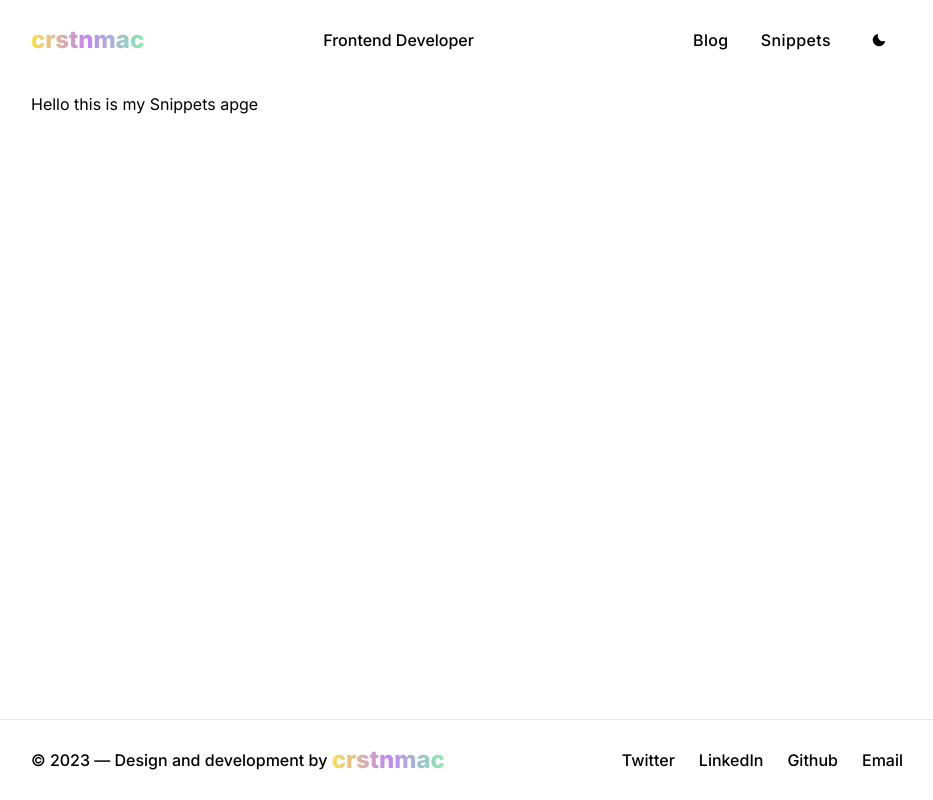
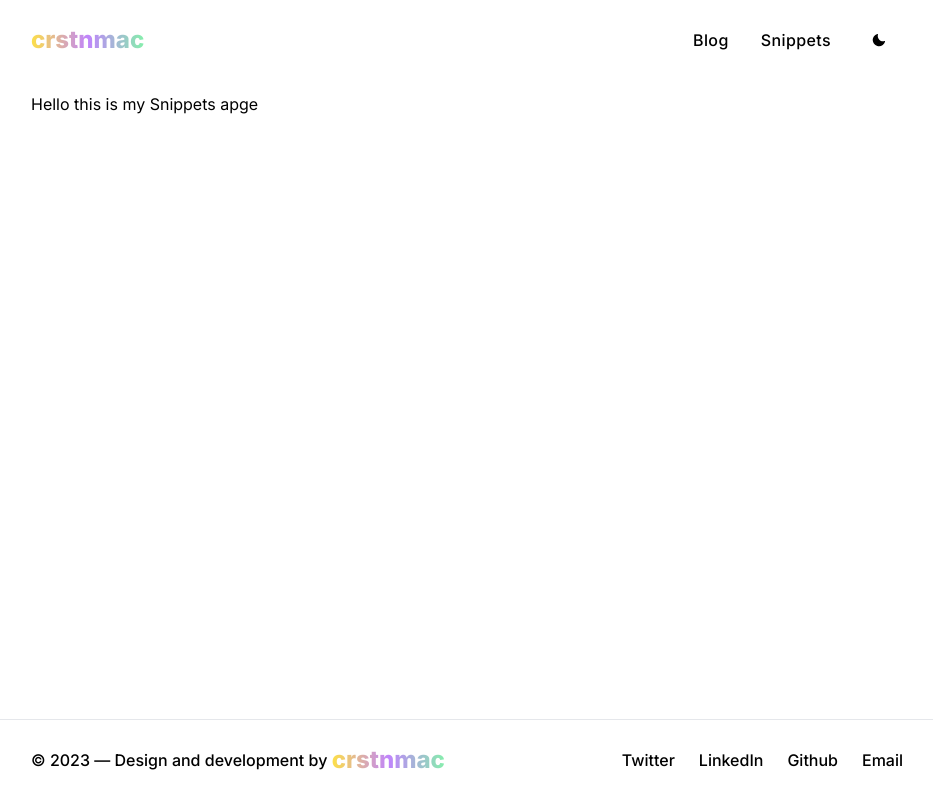
Before and after one commit to crstnmac/crstnmac.github.io, a Next.js app: page /snippets in a window 1280 px wide. Shown: the whole page, without its empty margins (177-1110 px from the left). Built offline with nearby package versions, Linux system fonts and the light colour scheme.

Commit message:
refactor(app): :fire: remove unused classes

```diff
--- a/app/globals.css
+++ b/app/globals.css
@@ -6,6 +6,8 @@
   html {
     scroll-behavior: smooth;
     @apply h-full selection:bg-brand-400 selection:text-black-900;
+    -moz-osx-font-smoothing: grayscale;
+    text-rendering: optimizeLegibility;
   }
   .h0 {
     @apply text-4xl font-bold tracking-wide md:text-6xl;
--- a/components/header.tsx
+++ b/components/header.tsx
@@ -2,6 +2,7 @@
 import { navigation } from "config";
 import { Link, Box } from "components";
 import dynamic from "next/dynamic";
+import { t } from "lib";
 const nav = navigation.mainNav;
 
 const DarkIcon = dynamic(() => import("components/dark-mode"), { ssr: false });
@@ -23,16 +24,13 @@ export default function Header() {
               crstnmac
             </Link>
           </div>
-          <div className="hidden font-medium capitalize lg:inline-flex">
-            <p className="dark:text-black-200">Frontend Developer</p>
-          </div>
           <div className="ml-10 space-x-8 flex items-center">
             {nav.map((item, index) => (
               <Link
                 key={index}
                 href={item.href}
                 animatedUnderline
-                className="text-base font-medium tracking-wide dark:text-black-200"
+                className="text-base font-medium tracking-wide"
               >
                 {item.title}
               </Link>
```
